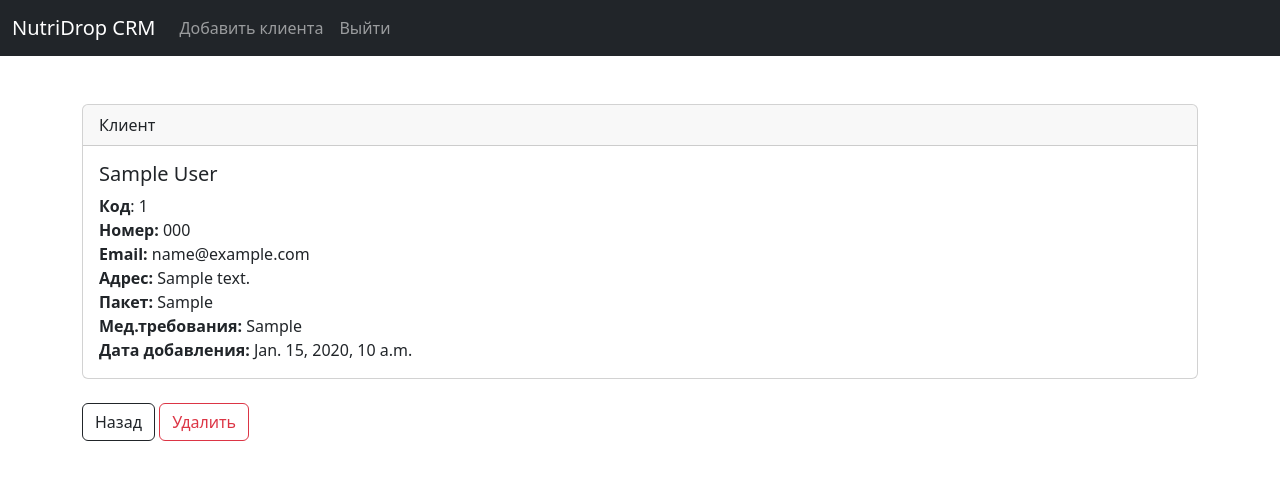
After one commit to Mishelaugust/web_app, a Django app: page /record/1 in a window 1280 px wide. The commit adds this page. Shown: the top 480 px of the page. Run offline with Django 4.2, Linux system fonts and the light colour scheme; a user stored in the database is signed in; tables that the repository leaves empty hold one stand-in row (values such as "Sample post").

Commit message:
modification stage

```diff
--- a/web_app_payrole/website/templates/home.html
+++ b/web_app_payrole/website/templates/home.html
@@ -23,7 +23,7 @@
     {% if clients %}
       {% for client in clients %}
       <tr>
-        <td>{{ client.client_id}}</td>
+        <td><a href="{%url 'record'  client.client_id%}" class="link-dark">{{ client.client_id}}</a></td>
         <td>{{ client.first_name }} {{ client.last_name }}</td>
         <td>{{ client.phone_number}}</td>
         <td>{{ client.email }}</td>
@@ -45,6 +45,7 @@
 
 {% else %}
 
+<div class="col-md-6 offset-md-3">
 <h1>Войти</h1>
 </br>
 
--- a/web_app_payrole/website/templates/navbar.html
+++ b/web_app_payrole/website/templates/navbar.html
@@ -8,6 +8,10 @@
         <ul class="navbar-nav me-auto mb-2 mb-lg-0">
 
           {% if user.is_authenticated %}
+
+          <li class="nav-item">
+            <a class="nav-link" href="{% url 'add' %}">Добавить клиента</a>
+          </li>
 
           <li class="nav-item">
             <a class="nav-link" href="{% url 'logout'%}">Выйти</a>
--- /dev/null
+++ b/web_app_payrole/website/templates/record.html
@@ -0,0 +1,27 @@
+{% extends 'base.html' %}
+{% block content %}
+
+<div class="card">
+    <div class="card-header">
+      Клиент
+    </div>
+    <div class="card-body">
+      <h5 class="card-title">{{ managers_record }}</h5>
+      <p class="card-text">
+        <strong>Код</strong>: {{ managers_record.client_id}}</br>
+        <strong>Номер:</strong> {{ managers_record.phone_number}}</br>
+        <strong>Email:</strong> {{ managers_record.email }}</br>
+        <strong>Адрес:</strong> {{ managers_record.address }}</br>
+        <strong>Пакет:</strong> {{ managers_record.dietary_needs }}</br>
+        <strong>Мед.требования:</strong> {{ managers_record.medical_conditions }}</br>
+        <strong>Дата добавления:</strong> {{ managers_record.date_added }}</br>
+      </p>
+
+    </div>
+
+  </div>
+</br>
+  <a class="btn btn-outline-dark" href="{% url 'home' %}" role="button">Назад</a>
+  <a class="btn btn-outline-danger" href="{% url 'delete' managers_record.client_id %}" role="button">Удалить</a>
+
+{% endblock %}
--- a/web_app_payrole/website/templates/register.html
+++ b/web_app_payrole/website/templates/register.html
@@ -6,7 +6,7 @@
 <h1>Регистрация</h1>
 <br/>
 
-<form method="POST" action="">
+<form method="POST" action="{% url 'register'%}">
 	{% csrf_token %}
 
 	{{ form.as_p }}
--- a/web_app_payrole/website/urls.py
+++ b/web_app_payrole/website/urls.py
@@ -6,5 +6,7 @@ urlpatterns = [
     #path('login/', views.login_user, name = 'login'),
     path('logout/', views.logout_user, name = 'logout'),
     path('register/', views.register_user, name = 'register'),
-
+    path('record/<int:pk>', views.manager_record, name = 'record'),
+    path('delete/<int:pk>', views.manager_delete_record, name = 'delete'),
+    path('add/', views.manager_add_record, name = 'add'),
 ]
--- a/web_app_payrole/website/views.py
+++ b/web_app_payrole/website/views.py
@@ -1,7 +1,7 @@
 from django.shortcuts import render,redirect
 from django.contrib.auth import authenticate, login, logout
 from django.contrib import messages
-from .forms import SignUpForm
+from .forms import SignUpForm, AddRecordForm
 from .models import Client
 
 def home(request):
@@ -26,12 +26,12 @@ def home(request):
 
 def logout_user(request):
     logout(request)
-    messages.success(request, "You've logged out))")
+    messages.success(request, "You've logged out")
     return redirect('home')
 
 def register_user(request):
 	if request.method == 'POST':
-		form = SignUpForm(request.POST) # all that user silled, send in form and do nice caces
+		form = SignUpForm(request.POST) # all that user filled, send in form and do nice caces
 
 		#validation of input
 		# if posting form
@@ -53,3 +53,37 @@ def register_user(request):
 		form = SignUpForm()
 
 	return render(request, 'register.html', {'form':form})
+
+def manager_record(request, pk):
+	if request.user.is_authenticated:
+		# search a record
+		manager_record = Client.objects.get(client_id=pk)
+		return render(request, 'record.html', {'managers_record':manager_record})
+	else:
+		messages.success(request, "you must be logged!")
+		return redirect('home')
+
+def manager_delete_record(request, pk):
+	if request.user.is_authenticated:
+		# search a record
+		manager_record = Client.objects.get(client_id=pk)
+		manager_record.delete()
+		messages.success(request, f"Client deleted!")
+		return redirect('home')
+		#return render(request, 'record.html', {'managers_record':manager_record})
+	else:
+		messages.success(request, "you must be logged!")
+		return redirect('home')
+
+def manager_add_record(request):
+	form = AddRecordForm(request.POST or None)
+	if request.user.is_authenticated:
+		if request.method == 'POST':
+			if form.is_valid():
+				add_rec = form.save()
+				messages.success(request, "Client added!")
+				return redirect('home')
+		return render(request, 'add_record.html', {'form':form})
+	else:
+		messages.success(request, "you must be logged!")
+		return redirect('home')
```
Also changed, not shown: web_app_payrole/website/forms.py (+17 -0 lines), web_app_payrole/website/templates/add_record.html (added, +21 -0 lines).
